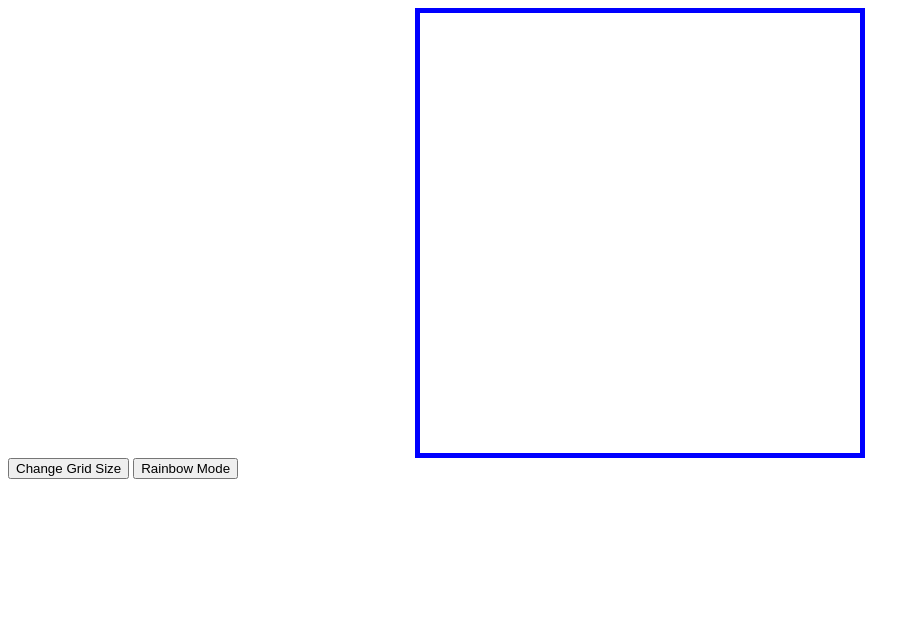
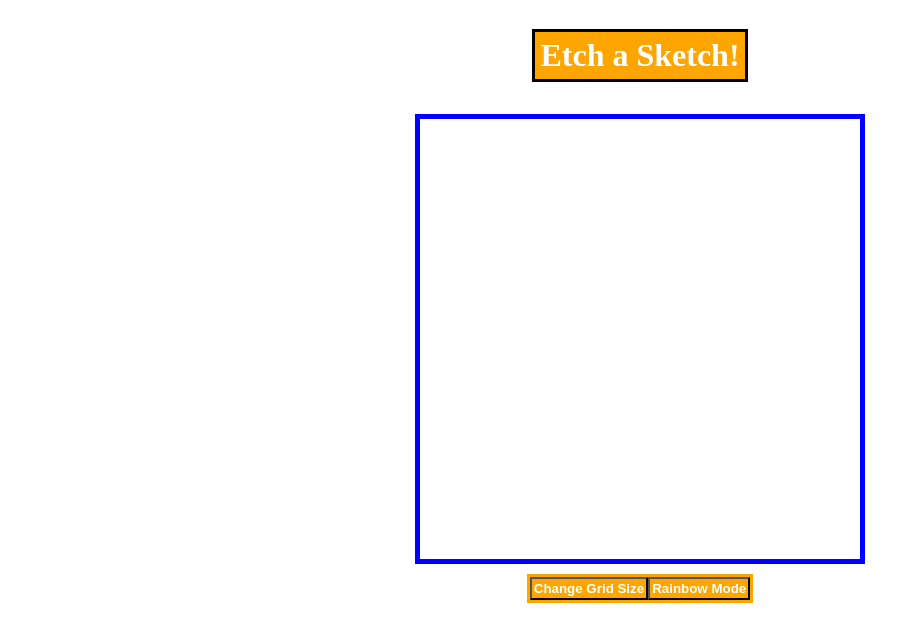
Before and after one commit to akmunir/etch-a-sketch, a plain HTML site: page index.html in a window 1280 px wide. Shown: the whole page, without its empty margins (0-920 px from the left). Drawn offline with Linux system fonts and the light colour scheme.

Commit message:
Finishing touches, implemented a veyr basic layout, and styled the buttons and header.

```diff
--- a/index.html
+++ b/index.html
@@ -7,13 +7,17 @@
     </head>
     <body>
         <div class="box">
-        <div class="container">
-            <div class="row-container">
+            <h1 class="header">Etch a Sketch!</h1>
+            <div class="container">
+                <div class="row-container">
 
+                </div>
             </div>
+
+        <div class="button-container">
+            <button class="grid-change">Change Grid Size</button>
+            <button class="rainbow-mode">Rainbow Mode</button>
         </div>
-        </div>
-        <button class="grid-change">Change Grid Size</button>
-        <button class="rainbow-mode">Rainbow Mode</button>
+    </div>
     </body>
 </html>
--- a/styles.css
+++ b/styles.css
@@ -43,4 +43,24 @@
     display: flex;
     justify-content: center;
     align-items: center;
+    flex-direction: column;
+    gap: 10px;
 }
+.grid-change, .rainbow-mode {
+    background-color: orange;
+    color: white;
+    font-weight: bold;
+    padding: 2px;
+}
+.button-container {
+    border: solid orange;
+    display: flex;
+    justify-content: space-between;
+
+}
+.header {
+    background-color: orange;
+    border: solid black;
+    color: white;
+    padding: 5px;
+}
```
